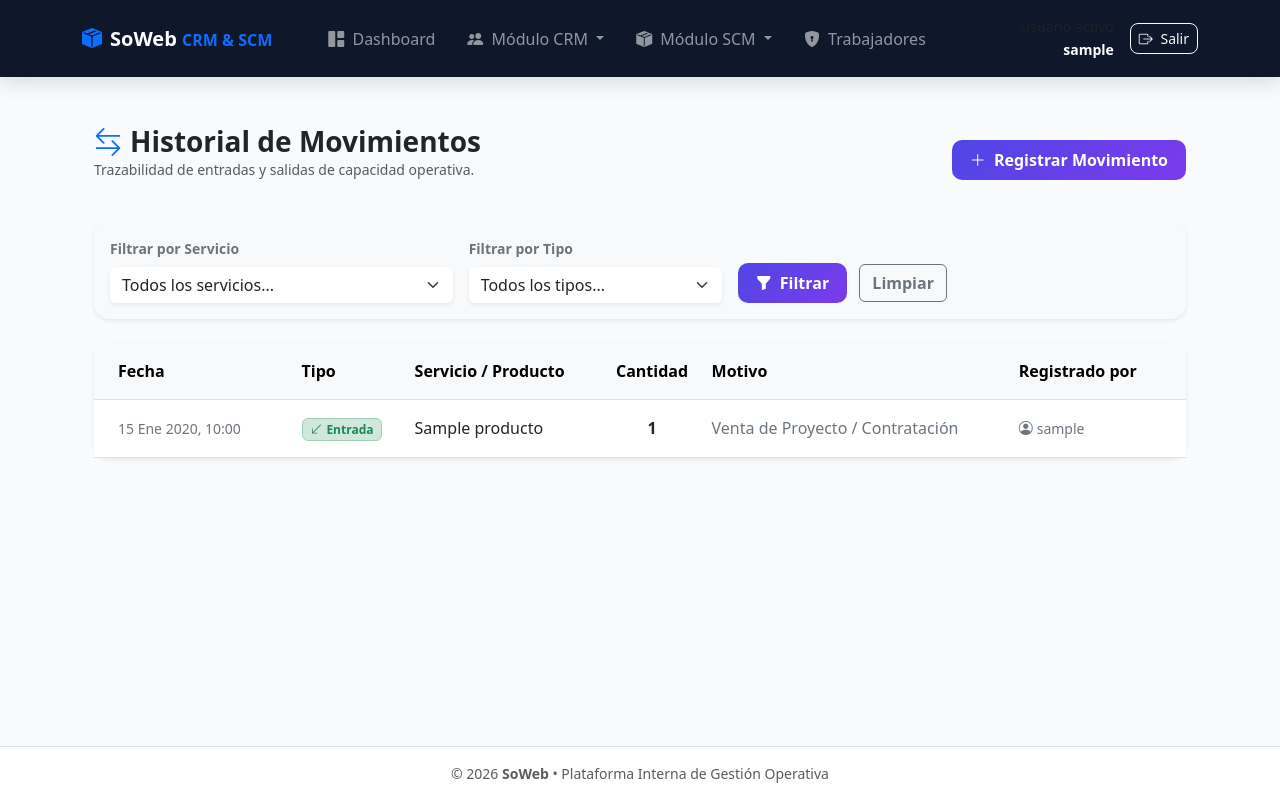
After one commit to NozomiTGL/SoWeb, a Django app: page /scm/movimientos/ in a window 1280 px wide. The commit adds this page. Run offline with Django 5.2, Linux system fonts and the light colour scheme; a user stored in the database is signed in; tables that the repository leaves empty hold one stand-in row (values such as "Sample post").

Commit message:
Se agregaron modelos, vistas, url patterns, forms.py y html relacionados a movimientos e inventario

```diff
--- a/crm/templates/crm/base.html
+++ b/crm/templates/crm/base.html
@@ -76,7 +76,8 @@
                 <li><a class="dropdown-item" href="{% url 'lista_proveedores' %}"><i class="bi bi-building text-primary me-2"></i>Proveedores / Infra.</a></li>
                 <li><hr class="dropdown-divider"></li>
                 <!-- Esta opción de inventario está inactiva por ahora, la usaremos en la Fase 2 -->
-                <li><span class="dropdown-item text-muted"><i class="bi bi-arrow-left-right me-2"></i>Movimientos (Próximamente)</span></li>
+                <li><a class="dropdown-item" href="{% url 'lista_movimientos' %}"><i class="bi bi-arrow-left-right text-primary me-2"></i>Movimientos / Inventario</a></li>
+                <li><a class="dropdown-item" href="{% url 'vista_inventario' %}"><i class="bi bi-box2-heart text-primary me-2"></i>Control de Inventario</a></li>
               </ul>
             </li>
 
--- a/scm/models.py
+++ b/scm/models.py
@@ -34,6 +34,12 @@ class Producto(models.Model):
         ('soporte', 'Horas de Soporte / Mantenimiento'),
     ]
 
+    # Opciones para Estrategia Logística
+    ESTRATEGIA_CHOICES = [
+        ('PUSH', 'PUSH (Producción/compra anticipada)'),
+        ('PULL', 'PULL (Según demanda real)'),
+    ]
+
     nombre = models.CharField(max_length=150, verbose_name="Nombre del servicio/producto")
     descripcion = models.TextField(verbose_name="Descripción")
     categoria = models.CharField(max_length=50, choices=CATEGORIA_CHOICES, verbose_name="Categoría")
@@ -41,6 +47,14 @@ class Producto(models.Model):
     # Control de capacidad operativa (Inventario)
     stock_actual = models.IntegerField(default=0, verbose_name="Stock actual (Capacidad disponible)")
     stock_minimo = models.IntegerField(default=0, verbose_name="Stock mínimo (Punto de reorden)")
+
+    # Estrategia Logística
+    estrategia = models.CharField(
+        max_length=10,
+        choices=ESTRATEGIA_CHOICES,
+        default='PUSH',
+        verbose_name="Estrategia Logística"
+    )
 
     # Llave foránea hacia el modelo Proveedor
     proveedor = models.ForeignKey(
--- /dev/null
+++ b/scm/templates/scm/lista_movimientos.html
@@ -0,0 +1,98 @@
+{% extends 'crm/base.html' %}
+
+{% block content %}
+<div class="container-fluid py-4">
+    <div class="d-flex justify-content-between align-items-center mb-4">
+        <div>
+            <h3 class="fw-bold text-dark mb-0"><i class="bi bi-arrow-left-right text-primary me-2"></i>Historial de Movimientos</h3>
+            <p class="text-muted small">Trazabilidad de entradas y salidas de capacidad operativa.</p>
+        </div>
+        <a href="{% url 'registrar_movimiento' %}" class="btn btn-soweb-primary fw-semibold">
+            <i class="bi bi-plus-lg me-1"></i> Registrar Movimiento
+        </a>
+    </div>
+
+    <!-- Barra de Filtros -->
+    <div class="card bg-light border-0 shadow-sm rounded-4 mb-4">
+        <div class="card-body">
+            <form method="get" class="row g-3 align-items-end">
+                <div class="col-md-4">
+                    <label class="form-label text-secondary small fw-semibold">Filtrar por Servicio</label>
+                    <select name="producto" class="form-select border-0 shadow-sm">
+                        <option value="">Todos los servicios...</option>
+                        {% for prod in productos %}
+                            <!-- Conserva la selección activa verificando si el id coincide con el filtro -->
+                            <option value="{{ prod.id }}" {% if filtro_producto == prod.id|stringformat:"s" %}selected{% endif %}>
+                                {{ prod.nombre }}
+                            </option>
+                        {% endfor %}
+                    </select>
+                </div>
+                <div class="col-md-3">
+                    <label class="form-label text-secondary small fw-semibold">Filtrar por Tipo</label>
+                    <select name="tipo" class="form-select border-0 shadow-sm">
+                        <option value="">Todos los tipos...</option>
+                        <option value="ENTRADA" {% if filtro_tipo == 'ENTRADA' %}selected{% endif %}>Entradas</option>
+                        <option value="SALIDA" {% if filtro_tipo == 'SALIDA' %}selected{% endif %}>Salidas</option>
+                    </select>
+                </div>
+                <div class="col-md-5">
+                    <button type="submit" class="btn btn-soweb-primary fw-semibold me-2">
+                        <i class="bi bi-funnel-fill me-1"></i> Filtrar
+                    </button>
+                    <a href="{% url 'lista_movimientos' %}" class="btn btn-outline-secondary fw-semibold">
+                        Limpiar
+                    </a>
+                </div>
+            </form>
+        </div>
+    </div>
+
+    <!-- Tabla de Movimientos -->
+    <div class="card soweb-card border-0 shadow-sm rounded-4">
+        <div class="card-body p-0">
+            <div class="table-responsive">
+                <table class="table table-hover align-middle mb-0">
+                    <thead class="table-light">
+                        <tr>
+                            <th class="px-4 py-3">Fecha</th>
+                            <th class="py-3">Tipo</th>
+                            <th class="py-3">Servicio / Producto</th>
+                            <th class="py-3 text-center">Cantidad</th>
+                            <th class="py-3">Motivo</th>
+                            <th class="py-3 pe-4">Registrado por</th>
+                        </tr>
+                    </thead>
+                    <tbody>
+                        {% for mov in movimientos %}
+                        <tr>
+                            <td class="px-4 py-3 text-secondary small">{{ mov.fecha|date:"d M Y, H:i" }}</td>
+                            <td class="py-3">
+                                {% if mov.tipo == 'ENTRADA' %}
+                                    <span class="badge bg-success-subtle text-success border border-success-subtle"><i class="bi bi-arrow-down-left me-1"></i>Entrada</span>
+                                {% else %}
+                                    <span class="badge bg-danger-subtle text-danger border border-danger-subtle"><i class="bi bi-arrow-up-right me-1"></i>Salida</span>
+                                {% endif %}
+                            </td>
+                            <td class="py-3 fw-medium text-dark">{{ mov.producto.nombre }}</td>
+                            <td class="py-3 text-center fw-bold">{{ mov.cantidad }}</td>
+                            <td class="py-3 text-secondary">{{ mov.get_motivo_display }}</td>
+                            <td class="py-3 pe-4 text-secondary small">
+                                <i class="bi bi-person-circle me-1"></i>{{ mov.usuario.username|default:"Sistema" }}
+                            </td>
+                        </tr>
+                        {% empty %}
+                        <tr>
+                            <td colspan="6" class="text-center py-5 text-muted">
+                                <i class="bi bi-clipboard-x fs-1 d-block mb-2"></i>
+                                No hay movimientos registrados.
+                            </td>
+                        </tr>
+                        {% endfor %}
+                    </tbody>
+                </table>
+            </div>
+        </div>
+    </div>
+</div>
+{% endblock %}
--- a/scm/urls.py
+++ b/scm/urls.py
@@ -13,4 +13,10 @@ urlpatterns = [
     path('productos/nuevo/', views.crear_producto, name='crear_producto'),
     path('productos/editar/<int:id>/', views.editar_producto, name='editar_producto'),
     path('productos/eliminar/<int:id>/', views.eliminar_producto, name='eliminar_producto'),
+
+    # Rutas para Movimientos de Inventario (NUEVO)
+    path('movimientos/', views.lista_movimientos, name='lista_movimientos'),
+    path('movimientos/nuevo/', views.registrar_movimiento, name='registrar_movimiento'),
+    # Rutas de Inventario
+    path('inventario/', views.vista_inventario, name='vista_inventario'),
 ]
--- a/scm/views.py
+++ b/scm/views.py
@@ -1,8 +1,8 @@
 from django.shortcuts import render, redirect, get_object_or_404
 from django.contrib.auth.decorators import login_required
 from django.contrib import messages
-from .models import Proveedor, Producto
-from .forms import ProveedorForm, ProductoForm
+from .models import Proveedor, Producto, MovimientoInventario
+from .forms import ProveedorForm, ProductoForm, MovimientoInventarioForm
 
 # ==========================================
 # VISTAS DE PROVEEDORES
@@ -110,3 +110,60 @@ def eliminar_producto(request, id):
     return render(request, 'scm/confirmar_eliminacion.html', {
         'objeto': producto.nombre, 'tipo': 'Servicio', 'url_cancelar': 'lista_productos'
     })
+
+
+# ==========================================
+# MOVIMIENTOS DE INVENTARIO (Fase 2)
+# ==========================================
+@login_required
+def lista_movimientos(request):
+    """Muestra el historial de entradas y salidas con filtros de búsqueda."""
+    movimientos = MovimientoInventario.objects.all().select_related('producto', 'usuario')
+    productos = Producto.objects.all().order_by('nombre') # Necesario para llenar el desplegable de filtros
+
+    # 1. Capturar los parámetros que vienen de la URL (ej. ?tipo=ENTRADA&producto=2)
+    filtro_tipo = request.GET.get('tipo')
+    filtro_producto = request.GET.get('producto')
+
+    # 2. Aplicar los filtros si el usuario seleccionó alguno
+    if filtro_tipo:
+        movimientos = movimientos.filter(tipo=filtro_tipo)
+    if filtro_producto:
+        movimientos = movimientos.filter(producto_id=filtro_producto)
+
+    context = {
+        'movimientos': movimientos,
+        'productos': productos,
+        'filtro_tipo': filtro_tipo,
+        'filtro_producto': filtro_producto,
+    }
+
+    return render(request, 'scm/lista_movimientos.html', context)
+
+@login_required
+def registrar_movimiento(request):
+    """Registra una entrada o salida y actualiza el stock automáticamente."""
+    if request.method == 'POST':
+        form = MovimientoInventarioForm(request.POST)
+        if form.is_valid():
+            # commit=False nos permite modificar el objeto antes de guardarlo en la BD
+            movimiento = form.save(commit=False)
+            movimiento.usuario = request.user
+
+            # Candado de seguridad: No permitir salidas mayores al stock disponible
+            if movimiento.tipo == 'SALIDA' and movimiento.cantidad > movimiento.producto.stock_actual:
+                messages.error(request, f'Error: No hay suficiente capacidad. Stock actual de {movimiento.producto.nombre}: {movimiento.producto.stock_actual}')
+            else:
+                movimiento.save() # Al hacer .save(), se ejecuta la resta/suma matemática que pusimos en models.py
+                messages.success(request, 'Movimiento registrado. El stock del servicio ha sido actualizado.')
+                return redirect('lista_movimientos')
+    else:
+        form = MovimientoInventarioForm()
+
+    return render(request, 'scm/form_movimiento.html', {'form': form, 'titulo': 'Registrar Movimiento'})
+
+@login_required
+def vista_inventario(request):
+    """Pantalla 6: Consulta de existencias y estado de stock."""
+    productos = Producto.objects.all().order_by('nombre')
+    return render(request, 'scm/inventario.html', {'productos': productos})
```
Also changed, not shown: scm/forms.py (+14 -3 lines), scm/templates/scm/form_movimiento.html (added, +57 -0 lines), scm/templates/scm/inventario.html (added, +77 -0 lines), scm/migrations/0003_producto_estrategia.py (added).
